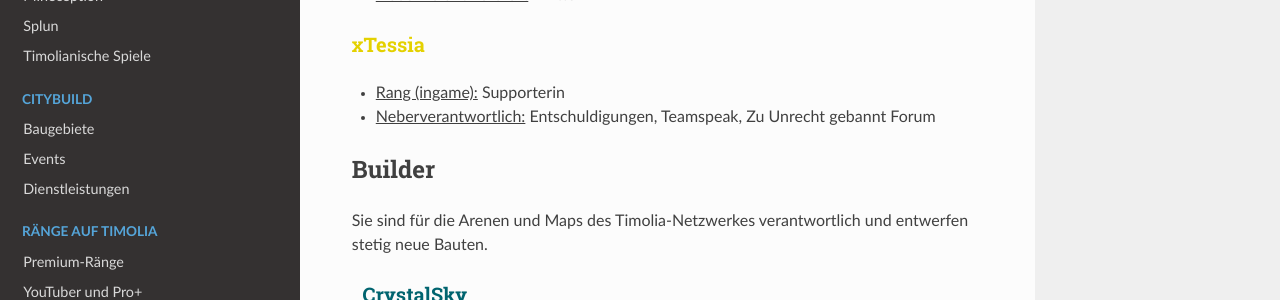
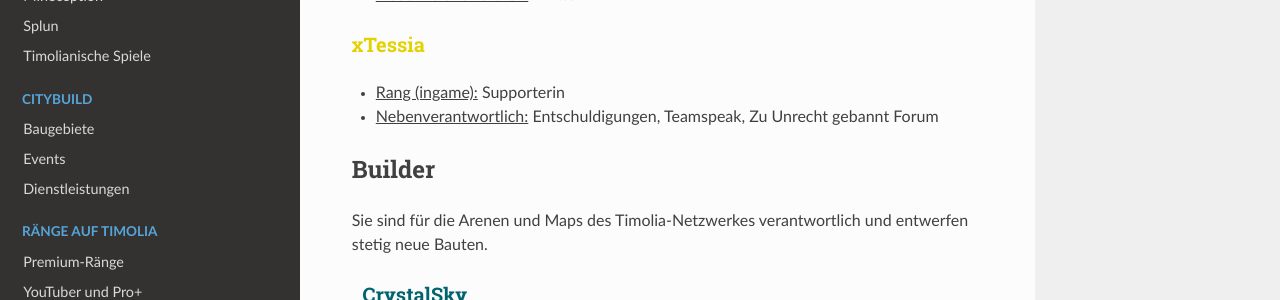
Before and after one commit to TimoliaDE/HowTo, an MkDocs documentation site: the page built from docs/team/members.md, in a window 1280 px wide and 900 px high, scrolled down 6839 px. Shown: the part 151-451 px from the top of the window. Built offline with MkDocs 1.6.1, drawn with Linux system fonts in a browser that asks for light colours; nearby versions of some CDN libraries; old or Windows-style settings are respelled for this version of MkDocs.

Commit message:
Update members.md

```diff
--- a/docs/team/members.md
+++ b/docs/team/members.md
@@ -220,7 +220,7 @@ Sie stehen für alle grundlegenden Fragen und Reports zur Verfügung und sind di
 
 ###<strong><span style="color:#E4D100">xTessia</span></strong>
 - <u>Rang (ingame):</u> Supporterin
-- <u>Neberverantwortlich:</u> Entschuldigungen, Teamspeak, Zu Unrecht gebannt Forum
+- <u>Nebenverantwortlich:</u> Entschuldigungen, Teamspeak, Zu Unrecht gebannt Forum
 
 
 ## Builder
```
